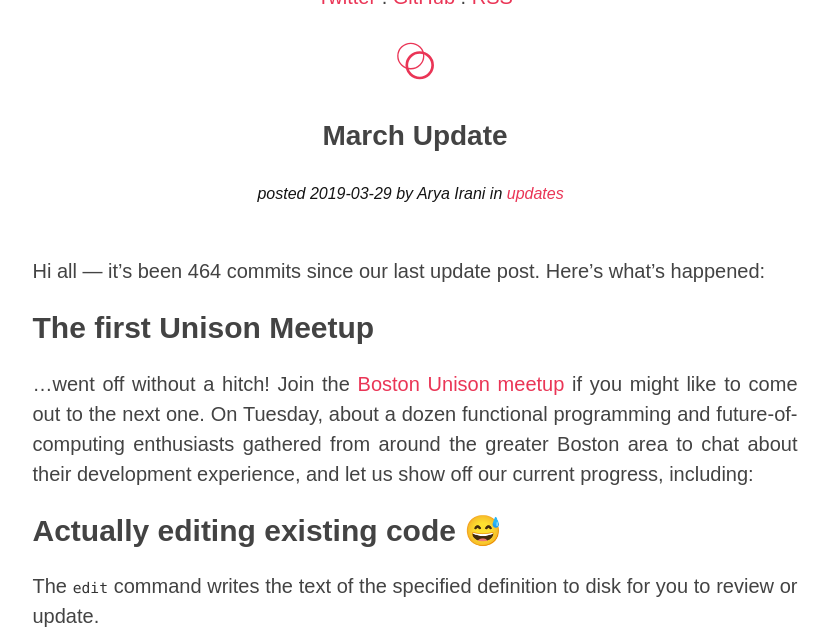
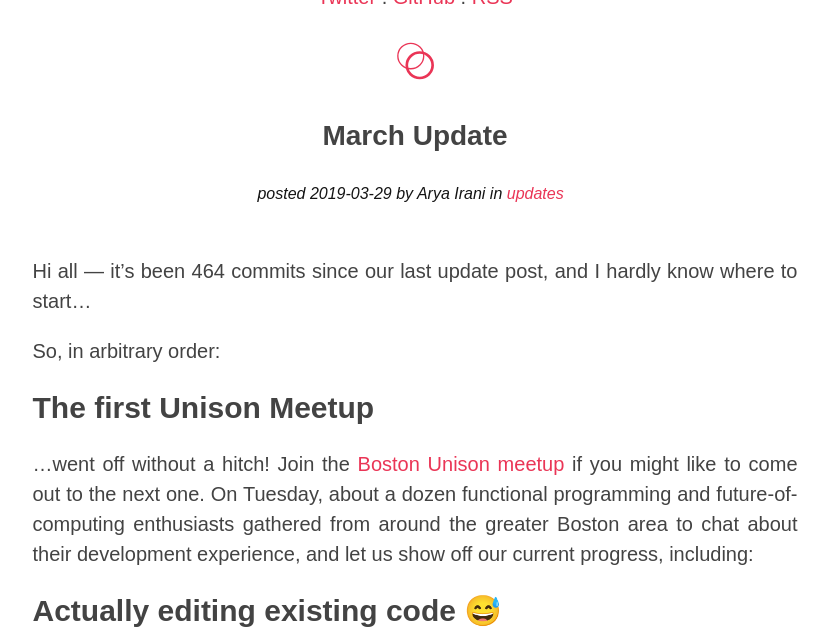
Before and after one commit to unisonweb/oldblog, a Jekyll site: the page built from _posts/2019-03-29-updates.markdown, in a window 1280 px wide and 900 px high, scrolled down 439 px, cut to the strip 0-627 px from the top of the window. Shown: the whole strip, without its empty margins (225-1054 px from the left). Built offline with Jekyll 4.4.1, drawn with Linux system fonts in a browser that asks for light colours; some web fonts are replaced; comment, search, counter and statistics services are not loaded.

Commit message:
revert? :)

```diff
--- a/_posts/2019-03-29-updates.markdown
+++ b/_posts/2019-03-29-updates.markdown
@@ -4,7 +4,9 @@ categories: [updates]
 post_author: Arya Irani
 title: March Update
 ---
-Hi all — it’s been 464 commits since our last update post.  Here's what's happened:
+Hi all — it’s been 464 commits since our last update post, and I hardly know where to start...
+
+So, in arbitrary order:
 
 ## The first Unison Meetup
 …went off without a hitch!  Join the [Boston Unison meetup](https://www.meetup.com/Boston-Unison/) if you might like to come out to the next one. On Tuesday, about a dozen functional programming and future-of-computing enthusiasts gathered from around the greater Boston area to chat about their development experience, and let us show off our current progress, including:
```
